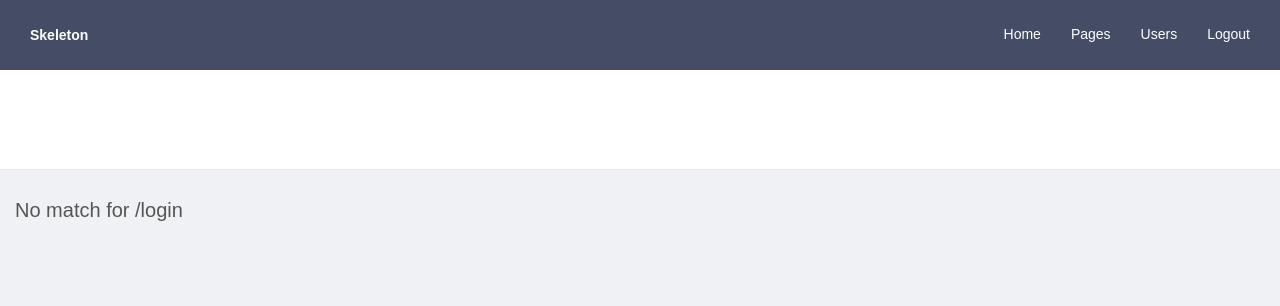
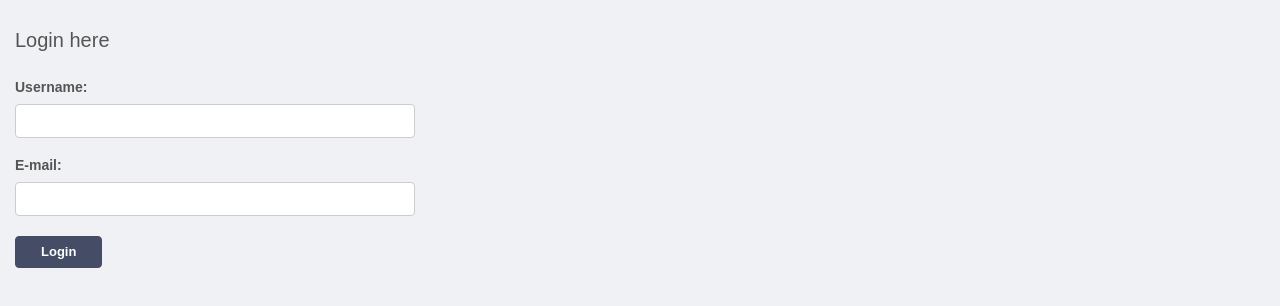
Before and after one commit to MarkDijkstra/react-php-dashboard, a React app: page /login in a window 1280 px wide. Shown: the top 306 px of the page. Built offline with nearby package versions, Linux system fonts and the light colour scheme.

Commit message:
added a login and logout page, markup only

```diff
--- a/src/app/App.js
+++ b/src/app/App.js
@@ -20,6 +20,7 @@ import {Home}         from "./components/pages/Home";
 import {Users}        from "./components/pages/Users";
 import {Pages}        from "./components/pages/Pages";
 import {Logout}       from "./components/pages/Logout";
+import {Login}       from "./components/pages/Login";
 import {NotFound}     from "./components/pages/NotFound";
 
 export class App extends React.Component {
@@ -30,6 +31,7 @@ export class App extends React.Component {
                     <RouteLayout layout={MainLayout} path="/" exact component={Home}/>
                     <RouteLayout layout={MainLayout} path="/users" component={Users}/>
                     <RouteLayout layout={MainLayout} path="/pages" component={Pages}/>
+                    <RouteLayout layout={SingleLayout} path="/login" component={Login}/>
                     <RouteLayout layout={SingleLayout} path="/logout" component={Logout}/>
                     <RouteLayout layout={MainLayout} component={NotFound} />
                 </Switch>
--- a/src/app/components/layouts/Header.js
+++ b/src/app/components/layouts/Header.js
@@ -10,7 +10,7 @@ export const Header = (props) => {
                 <div className="header-main__top">
                     <div className="x3_container-fluid" role="banner">
                         <div className="header-main__logo">
-                            Skeleton
+                            <NavLink exact to="/">Skeletonboard</NavLink>
                         </div>
                         <div className="header-main__nav">
                             <nav>
--- /dev/null
+++ b/src/app/components/pages/Login.js
@@ -0,0 +1,35 @@
+import React from "react";
+
+export class Login extends React.Component {
+    render() {
+        return <div className="form__login">
+            <div className="x3_row x3_mb--6">
+                <div className="x3_col">
+                    <h3>Login here</h3>
+                </div>
+            </div>
+            <div className="x3_row x3_mb--6">
+                <div className="x3_col">
+                    <form action="/" type="post">
+                        <fieldset>
+
+                            <div className="x3_form__group">
+                                <label for="name">Username:</label>
+                                <input type="text" id="name" name="name" className="x3_form__field"/>
+                            </div>
+
+                            <div className="x3_form__group">
+                                <label for="email">E-mail:</label>
+                                <input type="email" id="email" name="email" className="x3_form__field"/>
+                            </div>
+
+                            <button type="submit" className="x3_btn x3_btn--primary">Login</button>
+
+                        </fieldset>
+                    </form>
+                </div>
+            </div>
+        </div>;
+    }
+
+}
--- a/src/app/components/pages/Logout.js
+++ b/src/app/components/pages/Logout.js
@@ -2,8 +2,17 @@ import React from "react";
 
 export class Logout extends React.Component {
     render() {
-        return <div>
-        <h3>Logout -- Login when needed.</h3>
+        return <div className="form__logout">
+            <div className="x3_row x3_mb--6">
+                <div className="x3_col">
+                    <h3>You have been logged out.</h3>
+                </div>
+            </div>
+            <div className="x3_row">
+                <div className="x3_col">
+                <a href="login">Login here.</a>
+                </div>
+            </div>
         </div>;
     }
 
--- a/src/assets/css/logout.css
+++ /dev/null
@@ -1,3 +0,0 @@
-body{
-    background-color: #ff4757;
-}
--- a/src/assets/css/modules.css
+++ /dev/null
@@ -1,3 +0,0 @@
-body{
-    color : #ff4757;
-}
--- a/src/assets/scss/core.scss
+++ b/src/assets/scss/core.scss
@@ -25,3 +25,8 @@ Last change : --/--/----
 
 // COMPONENTS
 @import "components/_text";
+
+
+// PAGES
+@import "pages/_login";
+@import "pages/_logout";
--- a/src/assets/scss/layout/_header.scss
+++ b/src/assets/scss/layout/_header.scss
@@ -21,27 +21,16 @@ Last change : --/--/----
 
     &__logo {
 
-        float       : left;
-        width       : auto;
-        height      : 100%;
-        padding     : 0 30px;
-        line-height : 70px;
-        position    : relative;
-        font-weight : bold;
-        color       : $theme-white;
-
-        &:after {
-
-            content: "";
-            position: absolute;
-            right: -30px;
-            top: 0;
-            width: 0;
-            height: 0;
-            border-style: solid;
-            border-width: 40px 30px 0 0;
-            border-color: transparent;
-
+        a{
+            float           : left;
+            width           : auto;
+            height          : 100%;
+            padding         : 0 30px;
+            line-height     : 70px;
+            position        : relative;
+            font-weight     : bold;
+            color           : $theme-white;
+            text-decoration : none;
         }
 
     }
--- /dev/null
+++ b/src/assets/scss/pages/_login.scss
@@ -0,0 +1,14 @@
+/*
+Project     : Skeletonboard
+Filename    : pages/_login.scss
+Version     : 1.0
+Author      : Mark Dijkstra
+Last change : --/--/----
+*/
+
+.form__login{
+
+    width : 400px;
+    float : left;
+
+}
--- /dev/null
+++ b/src/assets/scss/pages/_logout.scss
@@ -0,0 +1,9 @@
+/*
+Project     : Skeletonboard
+Filename    : pages/_logout.scss
+Version     : 1.0
+Author      : Mark Dijkstra
+Last change : --/--/----
+*/
+
+.form__logout{ }
--- a/src/assets/scss/x3/components/_forms.scss
+++ b/src/assets/scss/x3/components/_forms.scss
@@ -17,7 +17,7 @@ label{
 }
 
 [readonly]{
-   background-color : #ddd;
+   background-color : #dddddd;
 }
 
 .x3_form__{
@@ -26,31 +26,26 @@ label{
     &textarea,
     &field{
 
-        border           : 1px solid $color--border--input;
-        background-color : $color--white;
+        border           : 1px solid #cccccc;
+        background-color : #ffffff;
         padding          : 8px 15px;
         margin           : 0;
         border-radius    : 4px;
         display          : block;
         width            : 100%;
-        color            : $color--text--body;
-
-
-        // test ui
-        box-shadow       :  inset 0 0 3px #ddd;
-
+        color            : #000;
 
         &[readonly]{
 
-           background-color : #ddd;
+           background-color : #dddddd;
 
         }
 
         &--error,
         &.field--error{
 
-            border-color : $x3-color--red;
-            color        : $x3-color--red;
+            border-color : red;
+            color        : red;
 
         }
 
@@ -63,7 +58,21 @@ label{
     }
 
     &select{
+
         height: 40px!important;
+
+    }
+
+    &group{
+
+        margin-bottom : 20px;
+
+        label{
+            font-weight   : bold;
+            margin-bottom : 10px;
+            display       : inline-block;
+            clear         : both;
+        }
 
     }
 
@@ -83,7 +92,7 @@ label{
        right            : 0;
        line-height      : 20px;
        font-size        : 11px;
-       border           : 1px solid $color--border;
+       border           : 1px solid #cccccc;
        cursor           : pointer;
        text-align       : center;
        border-radius    : 0 4px 0 0;
--- a/src/assets/scss/x3/x3.scss
+++ b/src/assets/scss/x3/x3.scss
@@ -49,7 +49,7 @@ Last change : --/--/----
 
 @import "components/_buttons";
 //@import "components/_noti";
-//@import "components/_forms";
+@import "components/_forms";
 //@import "components/_breadcrumb";
 //@import "components/_cards";
 //@import "components/_badges";
```
